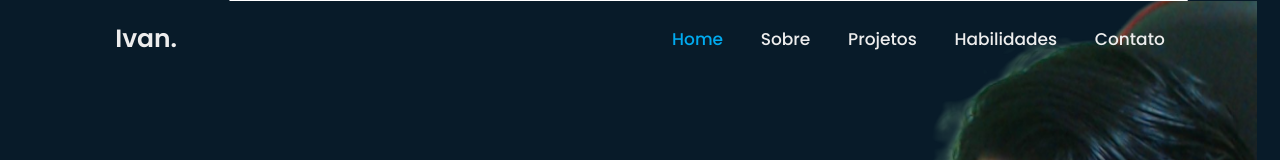
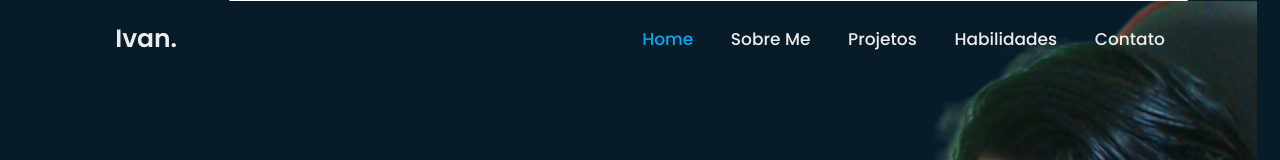
Before and after one commit to ivanizidoro/PORTFOLIO-1, a plain HTML site: page index.html in a window 1280 px wide. Shown: the top 160 px of the page. Drawn offline with nearby package versions, Linux system fonts and the light colour scheme.

Commit message:
altera o sobre

```diff
--- a/index.html
+++ b/index.html
@@ -18,7 +18,7 @@
 
         <nav class="navbar">
             <a href="#home" class="active">Home</a>
-            <a href="#sobre">Sobre</a>
+            <a href="#sobre">Sobre Me</a>
             <a href="#projetos">Projetos</a>
             <a href="#habilidades">Habilidades</a>
             <a href="#contato">Contato</a>
```
